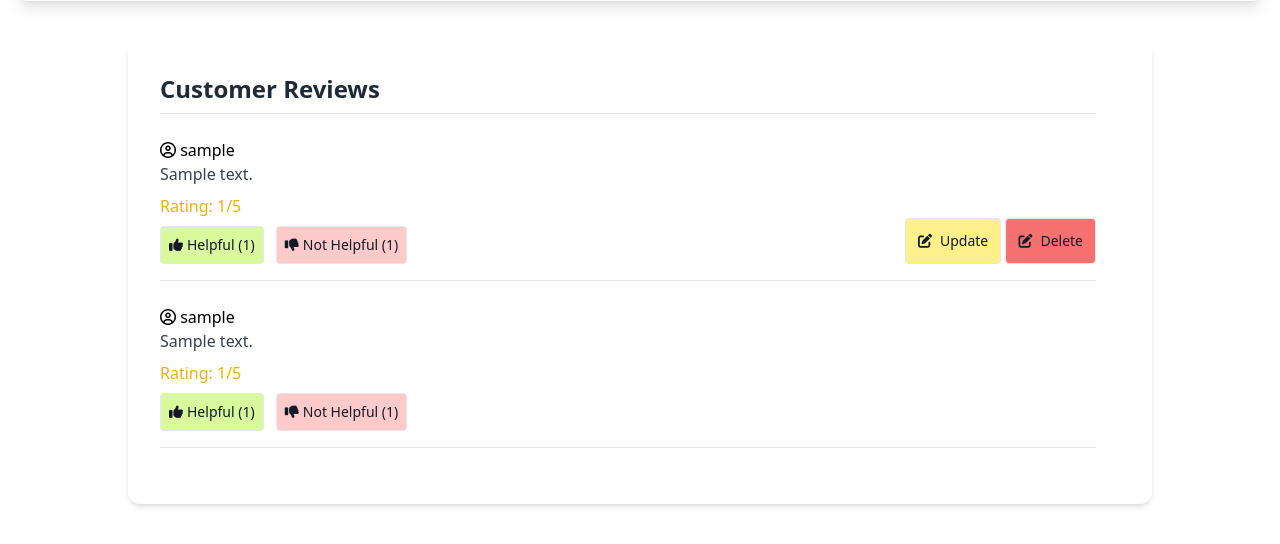
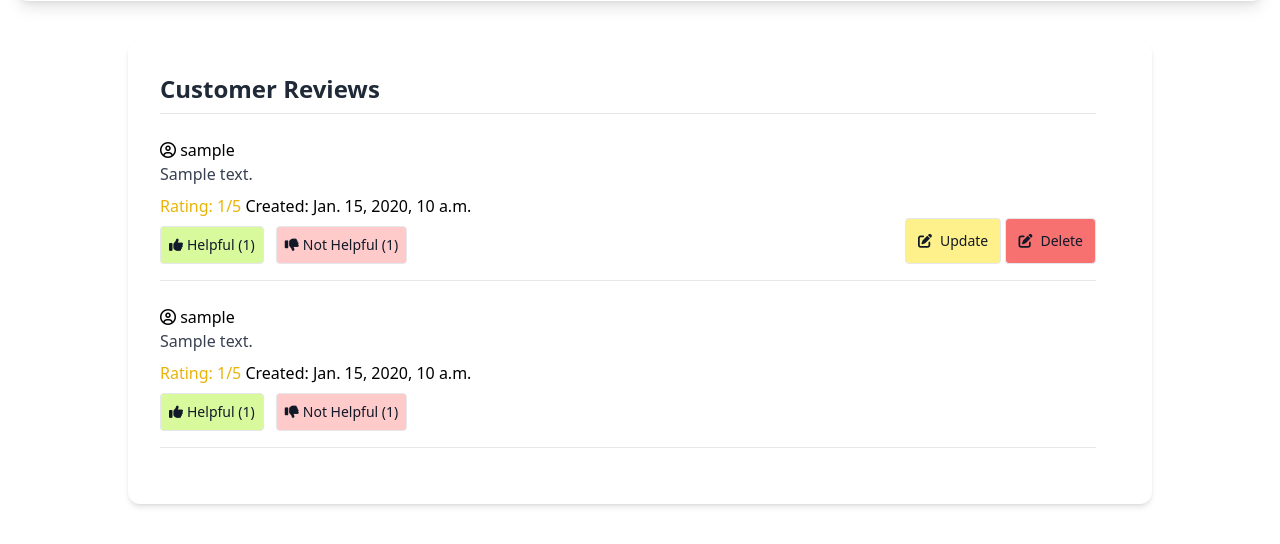
Before and after one commit to Hasan-TechNinja/NPR, a Django app: page /prodtls/1 in a window 1280 px wide. Shown: the part 824-1368 px from the top of the page. Run offline with Django 5.2, Linux system fonts and the light colour scheme; a user stored in the database is signed in; tables that the repository leaves empty hold one stand-in row (values such as "Sample post"); grey boxes marked "Sample" are stand-in pictures; some libraries are stand-ins or nearby versions.

Commit message:
comment date time added

```diff
--- a/main/templates/productdetails.html
+++ b/main/templates/productdetails.html
@@ -50,6 +50,7 @@ About {{ product.name }}
                             <p class="text-gray-700">{{ r.review }}</p>
                             <div class="items-center mt-2">
                                 <span class="text-yellow-500 font-medium">Rating: {{ r.rating }}/5</span>
+                                <span class="text-black font-medium">Created: {{ r.created }}</span>
                                 <div class="flex justify-between">
                                     <div class="mt-2 space-x-2">
                                         <a href="{% url 'helpful' r.id %}" class="inline-flex items-center text-sm text-gray-900 border p-2 rounded bg-lime-200">
@@ -81,6 +82,7 @@ About {{ product.name }}
                             <p class="text-gray-700">{{ othersReview.review }}</p>
                             <div class="items-center mt-2">
                                 <span class="text-yellow-500 font-medium">Rating: {{ othersReview.rating }}/5</span>
+                                <span class="text-black font-medium">Created: {{ othersReview.created }}</span>
                                 <div class="flex justify-between">
                                     <div class="mt-2 space-x-2">
                                         <a href="{% url 'helpful' othersReview.id %}" class="inline-flex items-center text-sm text-gray-900 border p-2 rounded bg-lime-200">
--- a/main/views.py
+++ b/main/views.py
@@ -49,7 +49,7 @@ class ProductDetailsView(View):
     def get(self, request, pk):
         product = get_object_or_404(Product, pk=pk)
         my_reviews = Review.objects.filter(product=product, active=True, user = request.user)
-        others_review = Review.objects.filter(product=product, active=True)
+        others_review = Review.objects.filter(product=product, active=True).order_by('-created')
         total_reviews = len(my_reviews)
         form = ReviewModelForm()
 
```
